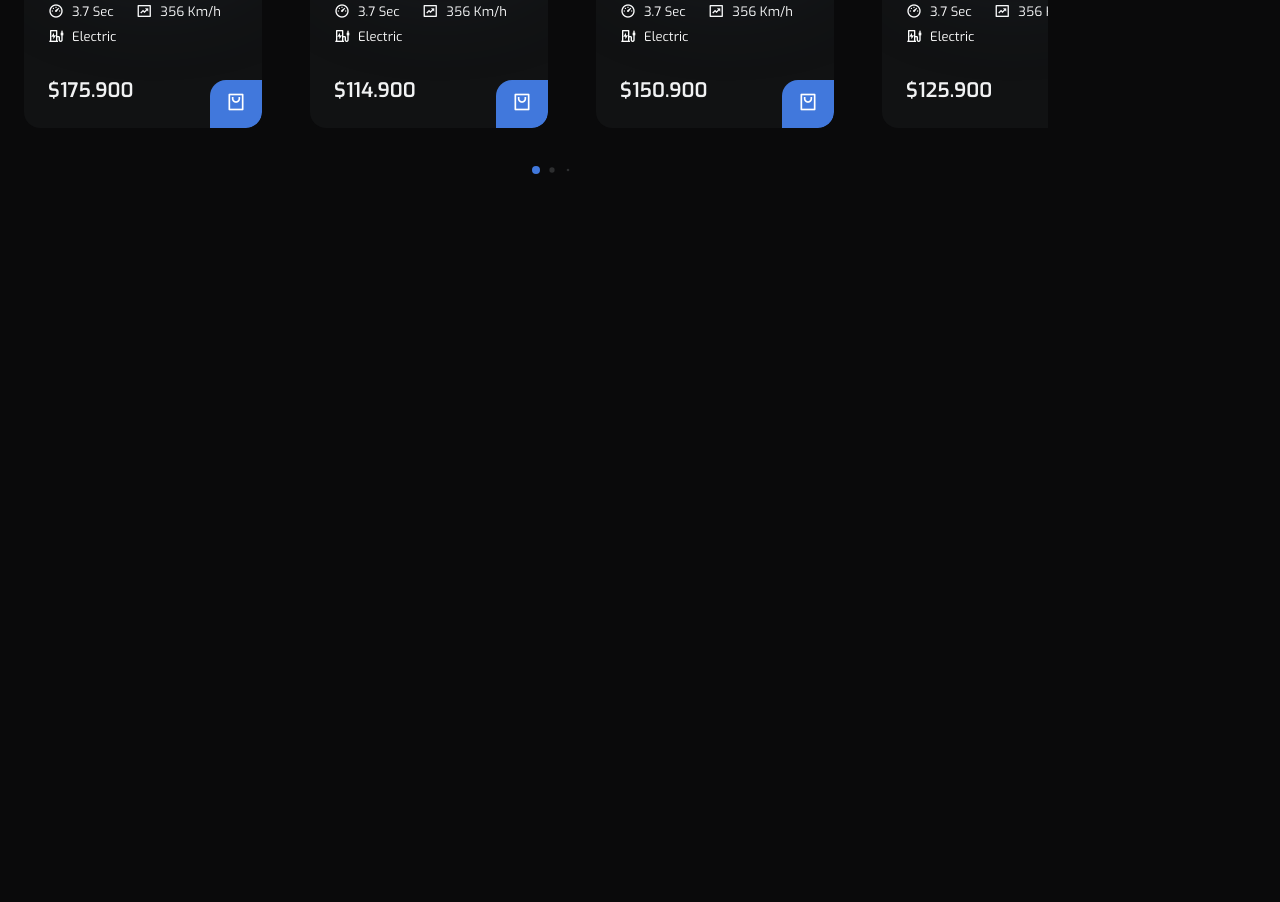
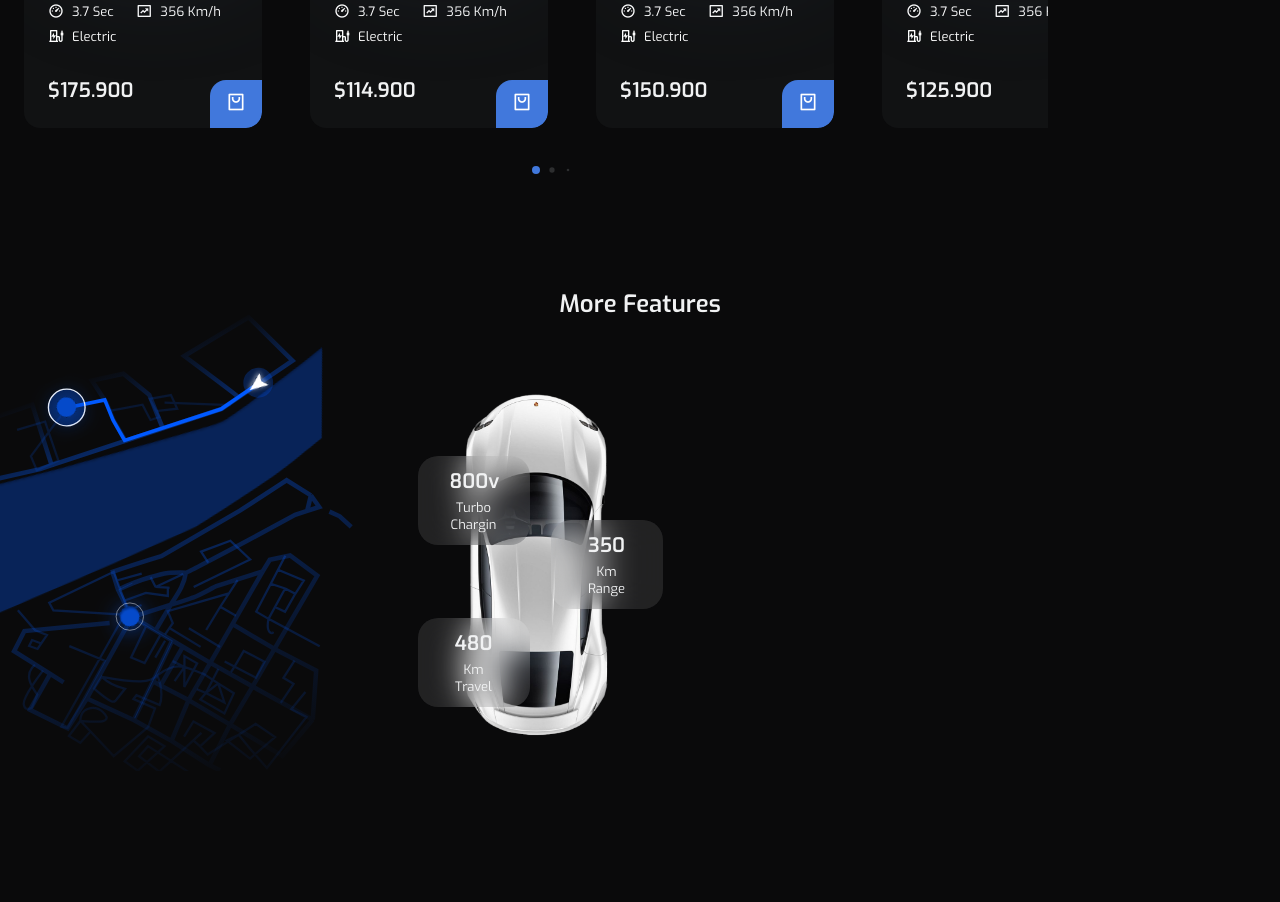
Before and after one commit to freetimezp/js-cars-01, a plain HTML site: page index.html in a window 1280 px wide. Shown: the part 1803-2705 px from the top of the page. Before the commit the page ends 2539 px from the top, so only its background shows below. Drawn offline with nearby package versions, Linux system fonts and the light colour scheme.

Commit message:
09. js-cars-01. Features block.

```diff
--- a/assets/css/styles.css
+++ b/assets/css/styles.css
@@ -516,7 +516,72 @@ img {
 }
 
 /*=============== FEATURES ===============*/
+.features {
+    overflow: hidden;
+    position: relative;
+}
 
+.features__container {
+    padding-top: 2rem;
+    grid-template-columns: 285px;
+    justify-content: center;
+}
+
+.features__group {
+    display: grid;
+    position: relative;
+    z-index: 10;
+}
+
+.features__img {
+    width: 150px;
+    justify-self: center;
+}
+
+.features__card {
+    width: 112px;
+    background-color: hsla(0, 0%, 100%, 0.1);
+    backdrop-filter: blur(16px);
+    border-radius: 1.25rem;
+    padding: 0.75rem 2rem;
+    text-align: center;
+    color: var(--title-color);
+    position: absolute;
+}
+
+.features__card-1 {
+    top: 4rem;
+    left: 1.5rem;
+}
+
+.features__card-2 {
+    top: 8rem;
+    right: 1rem;
+}
+
+.features__card-3 {
+    left: 1.5rem;
+    bottom: 2rem;
+}
+
+.features__card-title {
+    font-size: var(--h3-font-size);
+    margin-bottom: 0.25rem;
+}
+
+.features__card-description {
+    font-size: var(--smaller-font-size);
+}
+
+.features__map {
+    max-width: initial;
+    width: 450px;
+    position: absolute;
+    top: 8rem;
+    left: -3rem;
+    margin: auto;
+    transform: rotate(-22deg);
+}
 
 /*=============== FEATURED ===============*/
 
--- a/index.html
+++ b/index.html
@@ -273,7 +273,30 @@
 
             <!--==================== FEATURES ====================-->
             <section class="features section">
+                <h2 class="section__title">
+                    More Features
+                </h2>
 
+                <div class="features__container container grid">
+                    <div class="features__group">
+                        <img src="assets/img/features.png" alt="features" class="features__img">
+
+                        <div class="features__card features__card-1">
+                            <h3 class="features__card-title">800v</h3>
+                            <p class="features__card-description">Turbo <br> Chargin</p>
+                        </div>
+                        <div class="features__card features__card-2">
+                            <h3 class="features__card-title">350</h3>
+                            <p class="features__card-description">Km <br> Range</p>
+                        </div>
+                        <div class="features__card features__card-3">
+                            <h3 class="features__card-title">480</h3>
+                            <p class="features__card-description">Km <br> Travel</p>
+                        </div>
+                    </div>
+                </div>
+
+                <img src="assets/img/map.svg" alt="features" class="features__map">
             </section>
 
             <!--==================== FEATURED ====================-->
```
